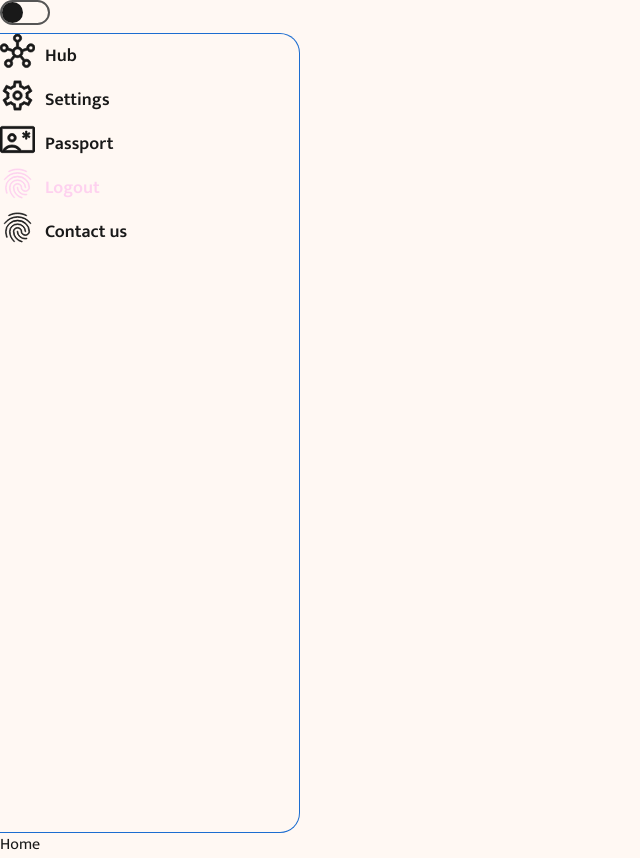
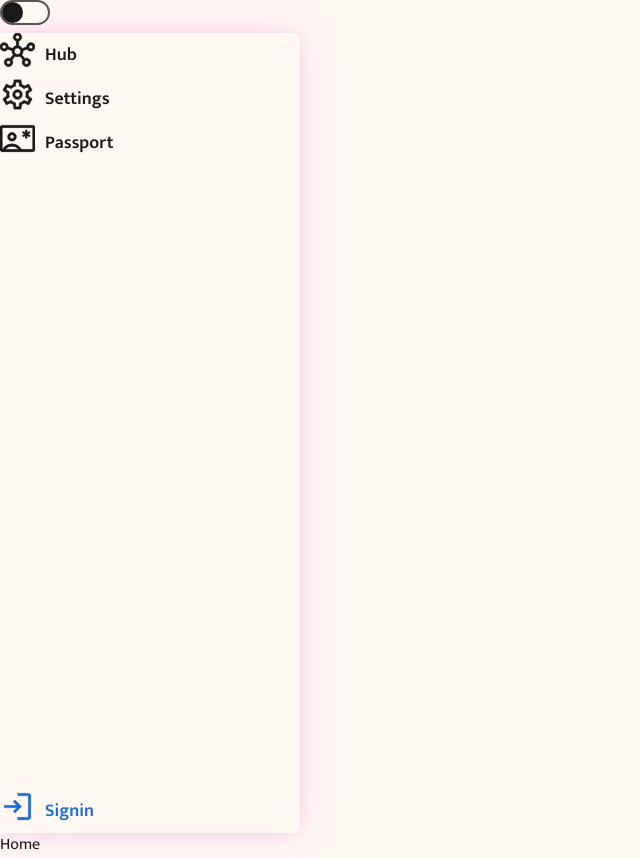
Before and after one commit to naHDop-tech/e-passport, a React (Create React App) app in the folder client/: page / in a window 1280 px wide. Shown: the whole page, without its empty margins (0-640 px from the left). Built offline with nearby package versions, Linux system fonts and the light colour scheme.

Commit message:
feat: add singnin and signout icons, flex box, box shadow

```diff
--- a/client/src/components/SideBar/SideBar.module.css
+++ b/client/src/components/SideBar/SideBar.module.css
@@ -2,11 +2,19 @@
   width: 300px;
   height: 100vh;
 
-  border: 1px solid var(--color-secondary);
+  box-shadow: 0px 0px 14px rgba(96, 96, 96, 0.07),
+    0px 0px 36px var(--color-accent);
   border-left: none;
-  border-radius: 0 20px 20px 0;
+  border-radius: 0 8px 8px 0;
 }
 
 .active {
   color: var(--color-secondary);
 }
+
+.nav-content {
+  height: 100%;
+  display: flex;
+  flex-direction: column;
+  justify-content: space-between;
+}
--- a/client/src/components/SideBar/SideBar.tsx
+++ b/client/src/components/SideBar/SideBar.tsx
@@ -4,12 +4,12 @@ import { useState } from 'react'
 import s from './SideBar.module.css'
 import { Item } from './Item'
 import { IItem } from './types'
-import { ReactComponent as FingerPrintIcon } from '../../../src/img/svg/finger-print.icon.svg'
+import { ReactComponent as SignInIcon } from '../../../src/img/svg/signin.icon.svg'
 const styles = s as unknown as ISideBarStyle
 
 interface ISideBarStyle {
   title: string
-  navContent: string
+  'nav-content': string
   wrapper: string
 }
 
@@ -19,10 +19,10 @@ export type SideBarProps = {
 
 export function SideBar(props: SideBarProps): JSX.Element {
   const { items } = props
-  const [activeId, setActiveId] = useState<string>()
+  const [activeItem, setActiveItem] = useState<IItem>()
 
-  const handler = (id: string) => {
-    setActiveId(id);
+  const handler = (item: IItem) => {
+    setActiveItem(item);
   }
 
   return (
@@ -30,18 +30,24 @@ export function SideBar(props: SideBarProps): JSX.Element {
       <div className={styles.title}>
 
       </div>
-      <div className={styles.navContent}>
-        {items.map((item) => {
-          const { component: Component, id, title, logo } = item;
-          return (
-            <>
-              <Component logo={logo} title={title} onClick={() => handler(id)} isActive={activeId === id} />
-            </>
-          )
-        })}
+      <div className={styles['nav-content']}>
+        <div>
+          {items.map((item) => {
+            const { component: Component, id, title, logo } = item;
+            return (
+              <Component
+                logo={logo}
+                title={title}
+                onClick={() => handler(item)}
+                isActive={activeItem?.id === id}
+              />
+            )
+          })}
+        </div>
+        <div>
+          <Item staticColor="--color-secondary" logo={SignInIcon} title='Signin' />
+        </div>
       </div>
-      <Item staticColor="--color-accent" logo={FingerPrintIcon} title='Logout' />
-      <Item logo={FingerPrintIcon} title='Contact us' />
     </div>
   )
 }
--- a/client/src/components/SideBar/types.ts
+++ b/client/src/components/SideBar/types.ts
@@ -10,6 +10,7 @@ export interface IItem {
   component: (props: IItemProps) => JSX.Element
   title: string
   logo: SvgComponent
+  route: string
   isDisabled?: boolean
 }
 
@@ -19,17 +20,20 @@ export const items: IItem[] = [
     title: 'Hub',
     component: Item,
     logo: HubIcon,
+    route: '/hub'
   },
   {
     id: '2',
     title: 'Settings',
     component: Item,
     logo: SettingsIcon,
+    route: '/settings'
   },
   {
     id: '3',
     title: 'Passport',
     component: Item,
     logo: PassportIcon,
+    route: '/passport'
   }
 ]
```
Also changed, not shown: client/src/img/svg/signin.icon.svg (added), client/src/img/svg/signout.icon.svg (added).
